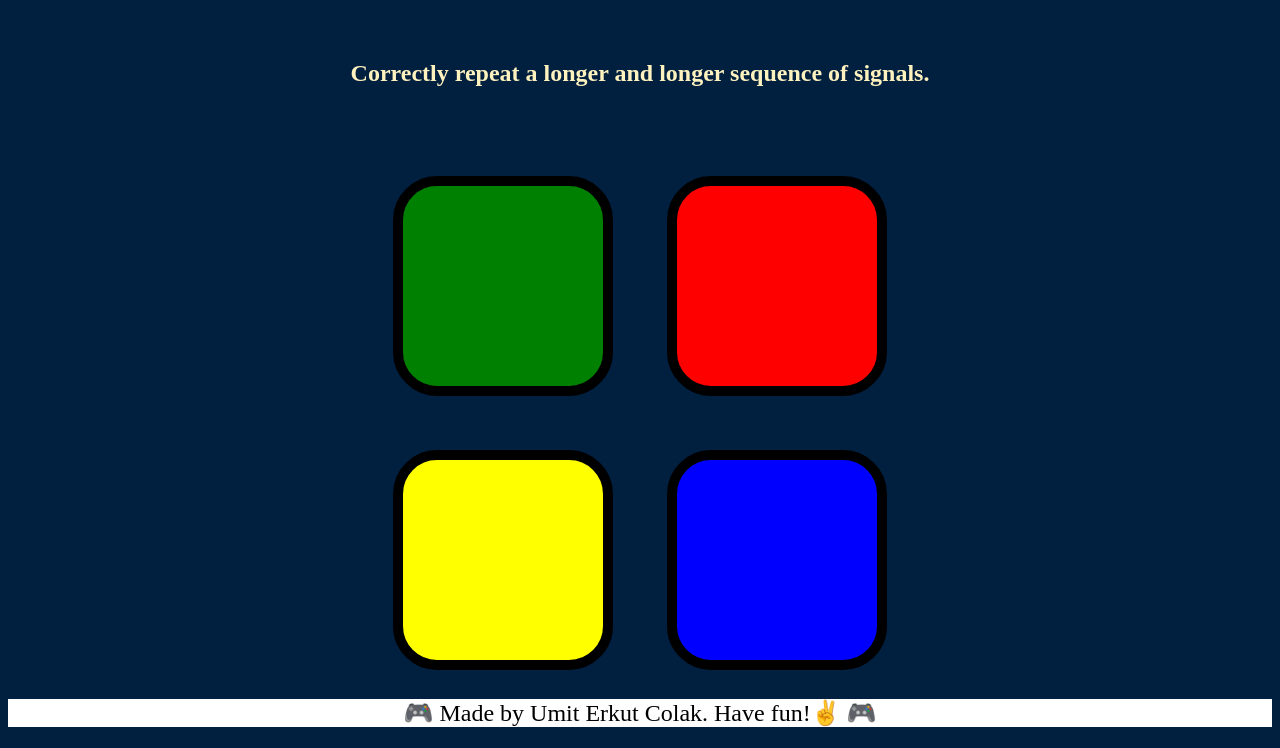
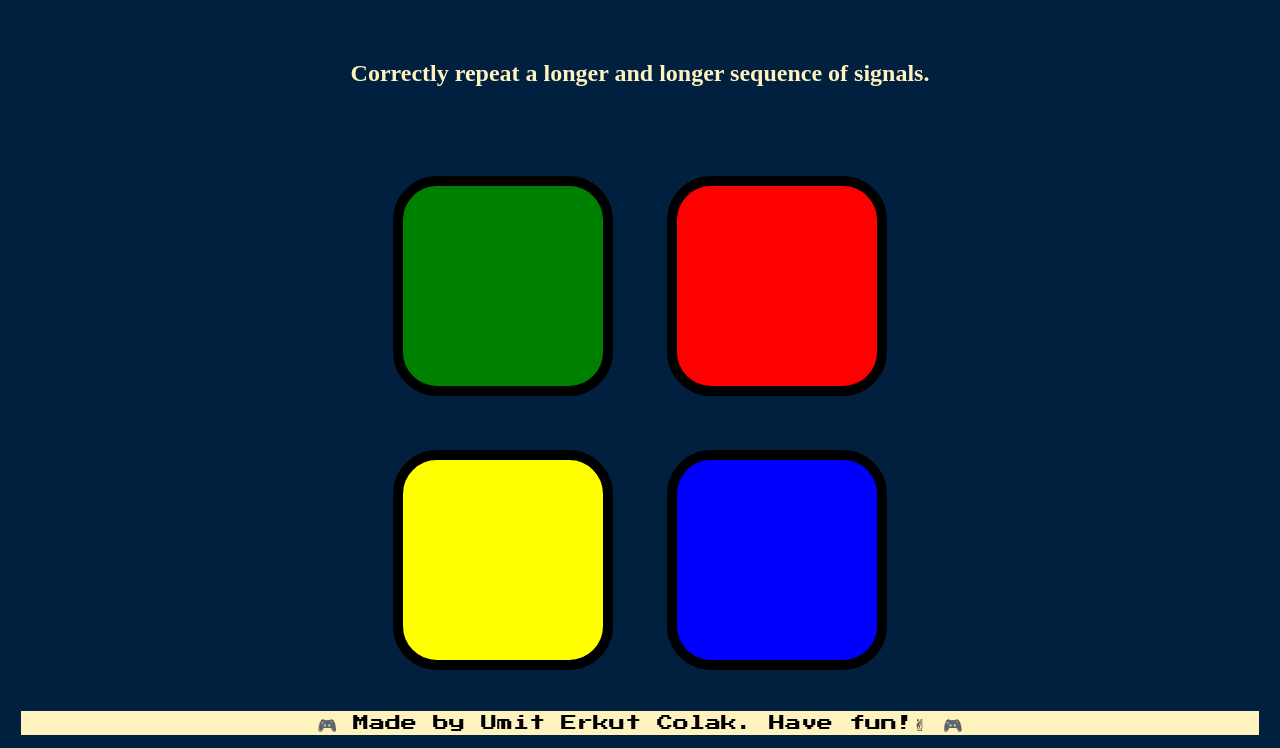
Before and after one commit to umitcolak/simon-game, a plain HTML site: page index.html in a window 1280 px wide. Shown: the part 114-862 px from the top of the page. Drawn offline with nearby package versions, Linux system fonts and the light colour scheme.

Commit message:
Update styles.css

```diff
--- a/styles.css
+++ b/styles.css
@@ -4,8 +4,11 @@ body {
 }
 footer {
   text-align: center;
-  font-size: 1.5rem;
-  background-color: white;
+  font-size: 1rem;
+  font-family: 'Press Start 2P', cursive;
+  background-color: #FEF2BF;
+  margin: 1%;
+  padding-top: 0.3%;
 }
 #game-manuel {
   text-align: center;
```
